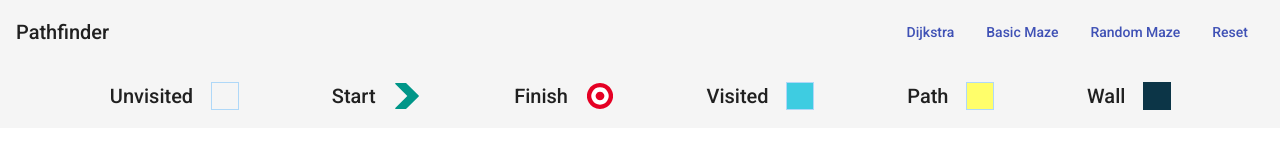
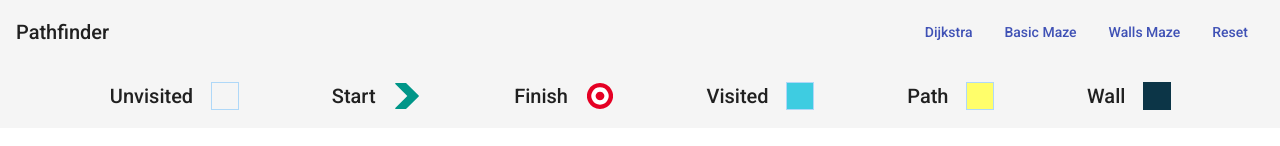
Before and after one commit to IbrahimFneich/Pathfinder, an Angular app: page / in a window 1280 px wide. Shown: the top 146 px of the page. Built offline with nearby package versions, Linux system fonts and the light colour scheme.

Commit message:
walls maze name changed

```diff
--- a/src/app/main/main.component.html
+++ b/src/app/main/main.component.html
@@ -6,7 +6,7 @@
     <span class="example-spacer"></span>
     <button mat-button [(disabled)]="isRunning" color="primary" (click)="Dijkstra()" id="dijkstra" >Dijkstra</button>
     <button mat-button [(disabled)]="isRunning" color="primary" (click)="basicRandom()" id="basicRandom" >Basic Maze</button>
-    <button mat-button [(disabled)]="isRunning" color="primary" (click)="wallsRandom()" id="wallsRandom" >Random Maze</button>
+    <button mat-button [(disabled)]="isRunning" color="primary" (click)="wallsRandom()" id="wallsRandom" >Walls Maze</button>
 
     <button mat-button color="primary" (click)="reset()" id="reset" >Reset</button>
     <!-- <button mat-button color="primary" (click)="clearWalls()" id="clearWalls" >Clear Walls</button> -->
@@ -15,6 +15,7 @@
 </mat-toolbar>
 
 <mat-toolbar class="toolbar">
+
 
    <span class="example-spacer"></span>
    <span class="example-spacer2">Unvisited</span> <div class="node" ></div> <span class="example-spacer"></span>
```
